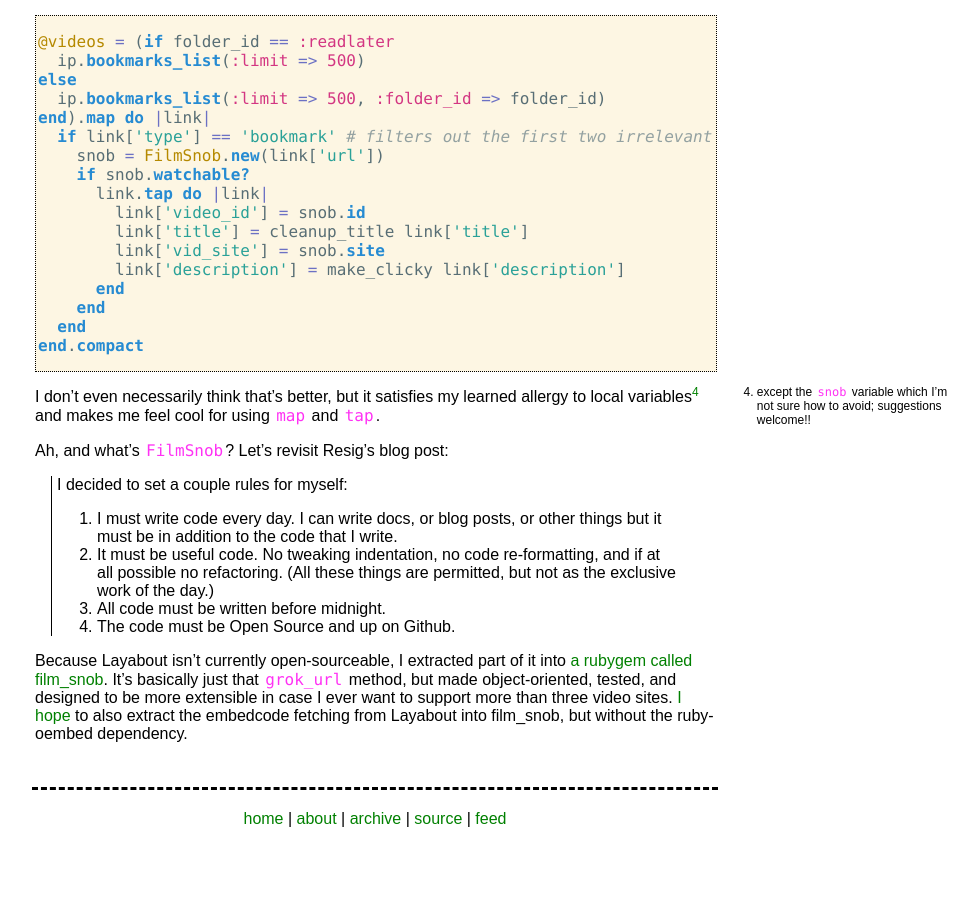
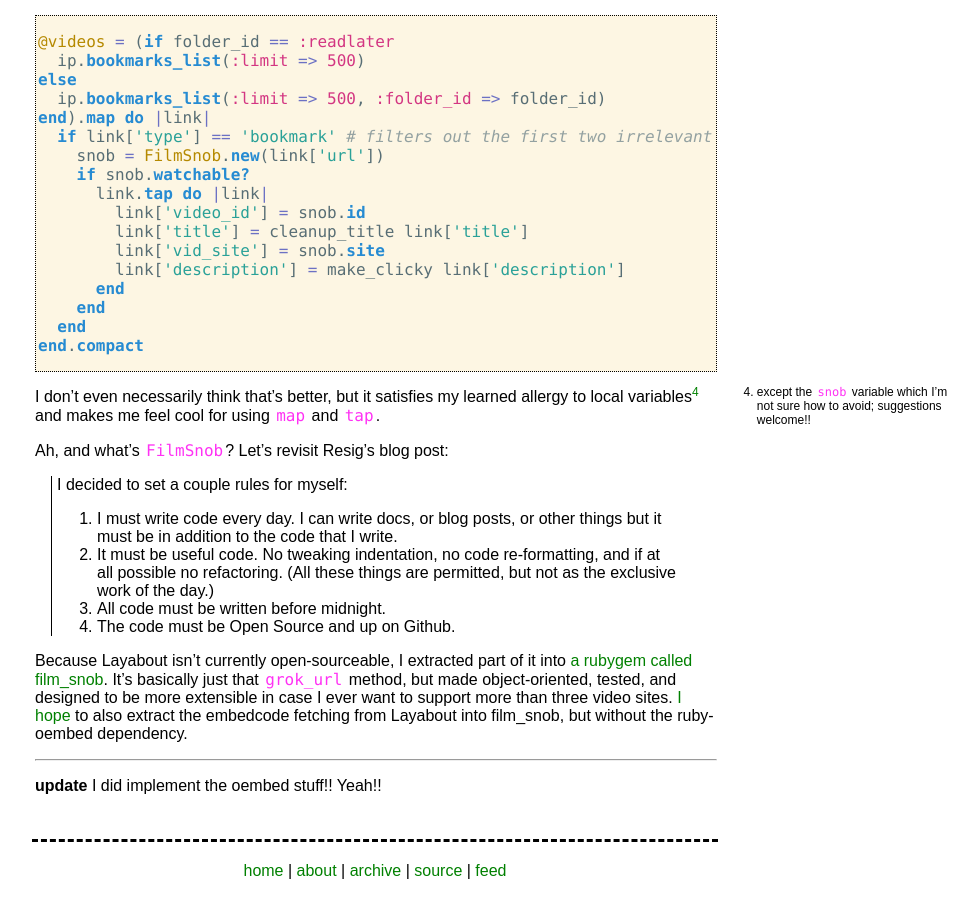
Before and after one commit to hardscrabble/hardscrabble.github.io, a Jekyll site: the page built from _posts/2014-04-13-refactoring_old_code.md, in a window 1280 px wide and 900 px high, scrolled down 2806 px. Shown: the whole window, without its empty margins (118-1096 px from the left). Built offline with Jekyll 4.4.1, drawn with Linux system fonts in a browser that asks for light colours; comment, search, counter and statistics services are not loaded; before the commit the page ends 3654 px from its top, so only the background shows below that.

Commit message:
add an update

```diff
--- a/_posts/2014-04-13-refactoring_old_code.md
+++ b/_posts/2014-04-13-refactoring_old_code.md
@@ -170,3 +170,7 @@ Because Layabout isn't currently open-sourceable, I extracted part of it into [a
 
 [a rubygem called film_snob]: https://github.com/maxjacobson/film_snob
 [I hope]: https://github.com/maxjacobson/film_snob/issues/1
+
+* * *
+
+**update** I did implement the oembed stuff!! Yeah!!
```
